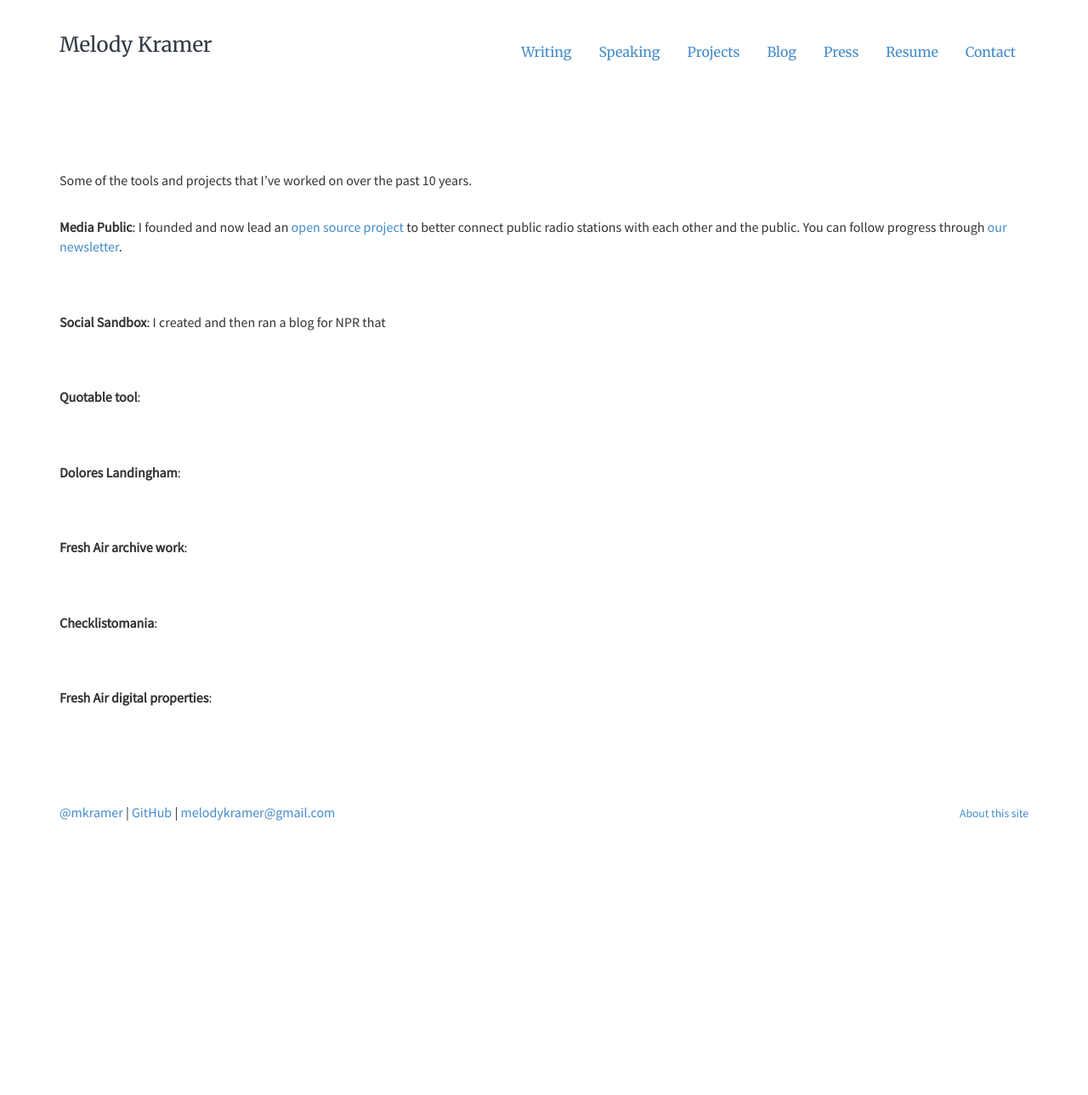
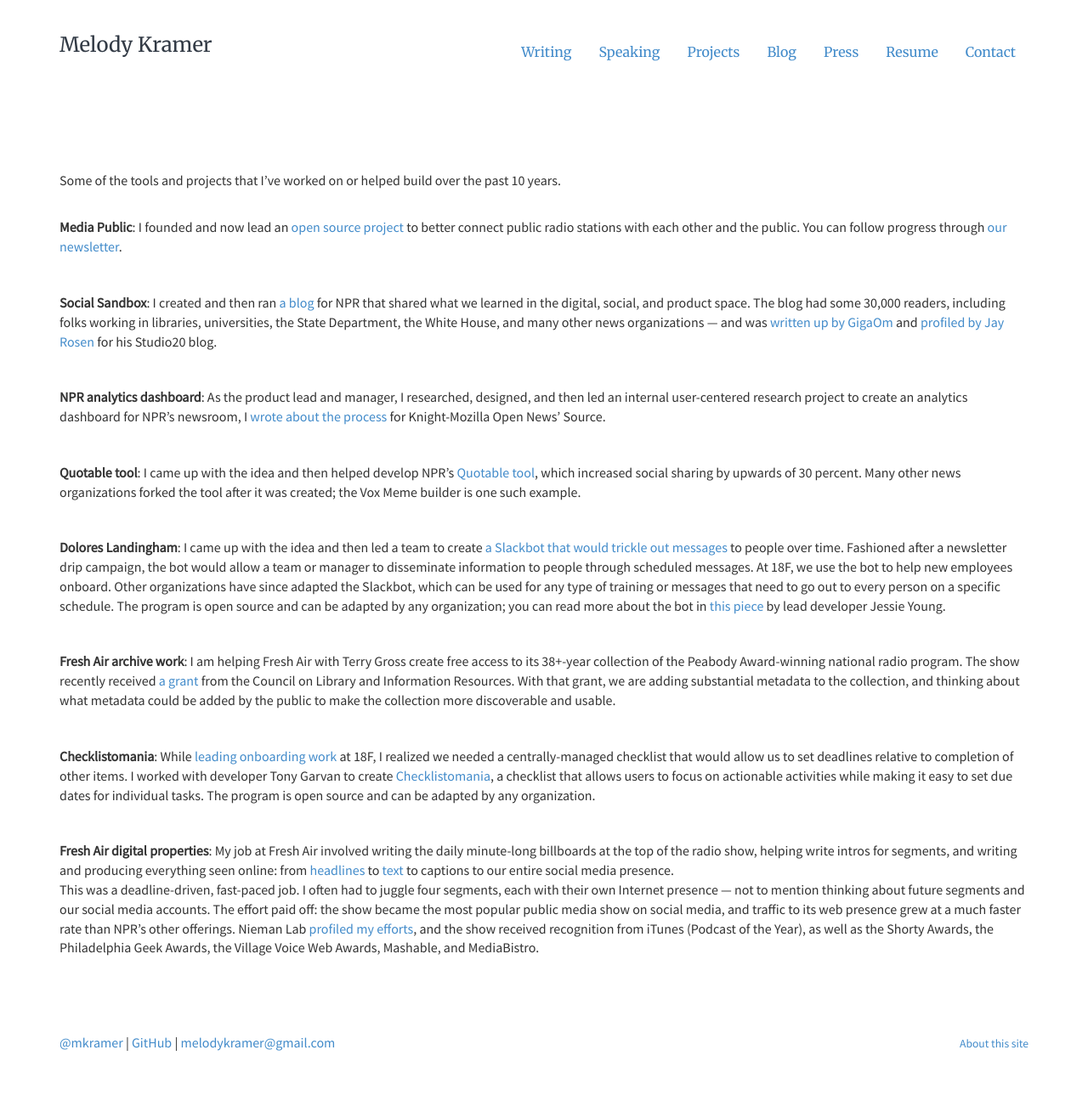
Before and after one commit to melodykramer/old-website, a Jekyll site: the page built from projects.md, in a window 1280 px wide. Shown: the whole page at 85% size. Built offline with Jekyll 4.4.1, drawn with Linux system fonts in a browser that asks for light colours; before the commit the page ends 1017 px from its top, so only the background shows below that.

Commit message:
Update projects.md

```diff
--- a/projects.md
+++ b/projects.md
@@ -14,34 +14,38 @@
 <br>
 <br>
 
-Some of the tools and projects that I've worked on over the past 10 years. <br><br>
+Some of the tools and projects that I've worked on or helped build over the past 10 years. <br><br>
 
 <b>Media Public</b>: I founded and now lead an [open source project](https://github.com/mediapublic/mediapublic) to better connect public radio stations with each other and the public. You can follow progress through [our newsletter](www.tinyletter.com/mediapublic).
 
-<br><br>
+<br>
 
-<b>Social Sandbox</b>: I created and then ran a blog for NPR that
+<b>Social Sandbox</b>: I created and then ran [a blog](http://socialmediadesk.tumblr.com/) for NPR that shared what we learned in the digital, social, and product space. The blog had some 30,000 readers, including folks working in libraries, universities, the State Department, the White House, and many other news organizations — and was [written up by GigaOm](https://gigaom.com/2014/11/21/yes-your-media-outlet-can-learn-something-from-the-kardashians/) and [profiled by Jay Rosen](https://nyustudio20.wordpress.com/2014/12/04/jay-talks-to-melody-kramer-nprs-social-media-strategist/) for his Studio20 blog.
 
-<br><br>
+<br>
 
-<b>Quotable tool</b>:
+<b>NPR analytics dashboard</b>: As the product lead and manager, I researched, designed, and then led an internal user-centered research project to create an analytics dashboard for NPR's newsroom, I [wrote about the process](https://source.opennews.org/en-US/learning/building-smart-newsroom-tools/) for Knight-Mozilla Open News' Source.
 
-<br><br>
+<br>
 
-<b>Dolores Landingham</b>:
+<b>Quotable tool</b>: I came up with the idea and then helped develop NPR's [Quotable tool](http://digitalservices.npr.org/post/make-stories-more-shareable-social-media-quotable-images), which increased social sharing by upwards of 30 percent. Many other news organizations forked the tool after it was created; the Vox Meme builder is one such example.
 
-<br><br>
+<br>
 
-<b>Fresh Air archive work</b>:
+<b>Dolores Landingham</b>: I came up with the idea and then led a team to create [a Slackbot that would trickle out messages](https://github.com/18F/dolores-landingham-bot) to people over time. Fashioned after a newsletter drip campaign, the bot would allow a team or manager to disseminate information to people through scheduled messages. At 18F, we use the bot to help new employees onboard. Other organizations have since adapted the Slackbot, which can be used for any type of training or messages that need to go out to every person on a specific schedule. The program is open source and can be adapted by any organization; you can read more about the bot in [this piece](https://18f.gsa.gov/2015/12/15/how-bot-named-dolores-landingham-transformed-18fs-onboarding/) by lead developer Jessie Young.
 
-<br><br>
+<br>
 
-<b>Checklistomania</b>:
+<b>Fresh Air archive work</b>: I am helping Fresh Air with Terry Gross create free access to its 38+-year collection of the Peabody Award-winning national radio program. The show recently received [a grant](http://www.clir.org/hiddencollections/awards/for-2014) from the Council on Library and Information Resources. With that grant, we are adding substantial metadata to the collection, and thinking about what metadata could be added by the public to make the collection more discoverable and usable.
 
-<br><br>
+<br>
 
-<b>Fresh Air digital properties</b>:
+<b>Checklistomania</b>: While [leading onboarding work](https://18f.gsa.gov/2015/12/01/how-we-dramatically-improved-18fs-onboarding-process-in-3-months/) at 18F, I realized we needed a centrally-managed checklist that would allow us to set deadlines relative to completion of other items. I worked with developer Tony Garvan to create [Checklistomania](https://github.com/18F/checklistomania), a checklist that allows users to focus on actionable activities while making it easy to set due dates for individual tasks. The program is open source and can be adapted by any organization.
 
-<br><br>
+<br>
 
-<b>
+<b>Fresh Air digital properties</b>: My job at Fresh Air involved writing the daily minute-long billboards at the top of the radio show, helping write intros for segments, and writing and producing everything seen online: from [headlines](http://www.npr.org/2010/03/24/124052961/south-park-celebrates-14-years-of-fart-jokes) to [text](http://www.npr.org/2011/12/29/144077273/maurice-sendak-on-life-death-and-childrens-lit) to captions to our entire social media presence.
+<br>
+This was a deadline-driven, fast-paced job. I often had to juggle four segments, each with their own Internet presence — not to mention thinking about future segments and our social media accounts. The effort paid off: the show became the most popular public media show on social media, and traffic to its web presence grew at a much faster rate than NPR's other offerings. Nieman Lab [profiled my efforts](http://www.niemanlab.org/2012/04/meet-the-most-popular-woman-at-nprs-fresh-air-and-its-not-terry-gross/), and the show received recognition from iTunes (Podcast of the Year), as well as the Shorty Awards, the Philadelphia Geek Awards, the Village Voice Web Awards, Mashable, and MediaBistro.
+
+<br>
```
